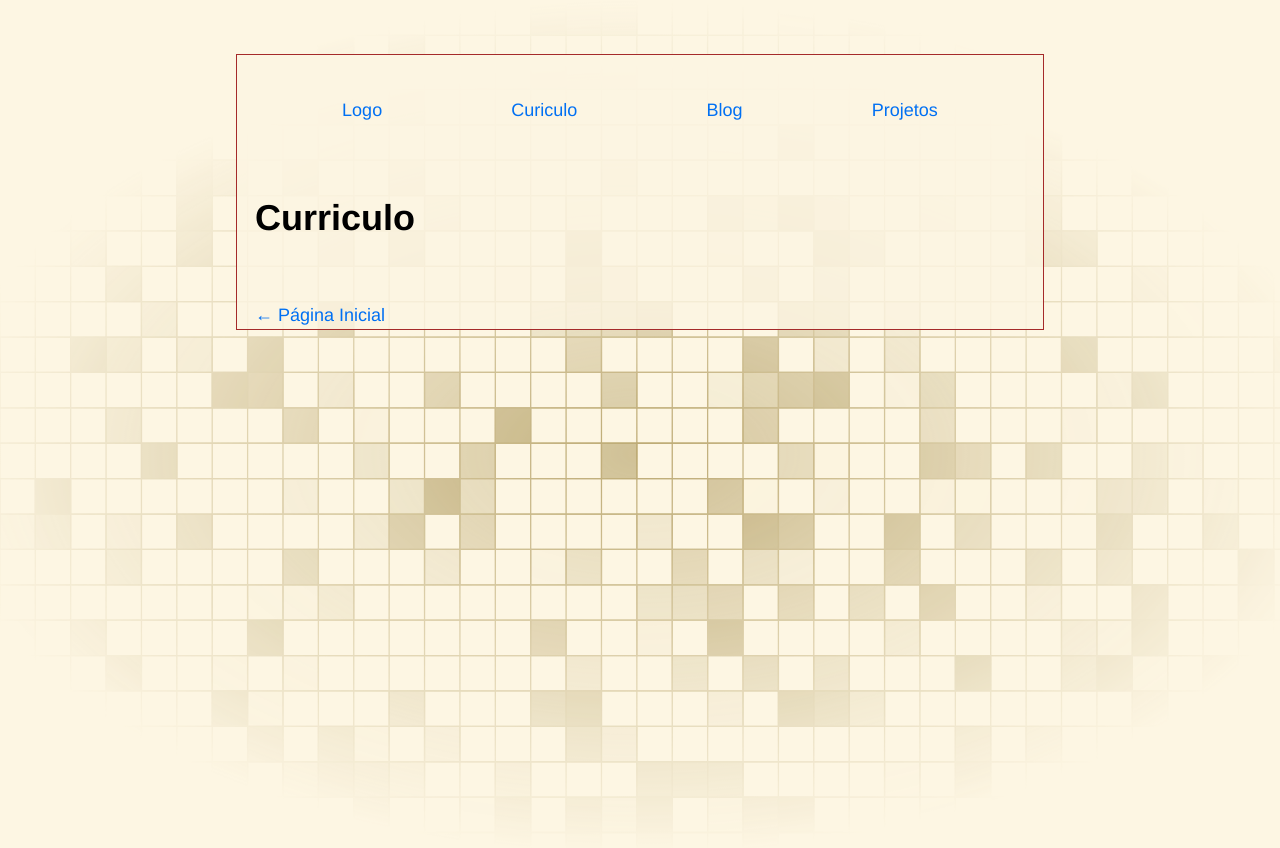
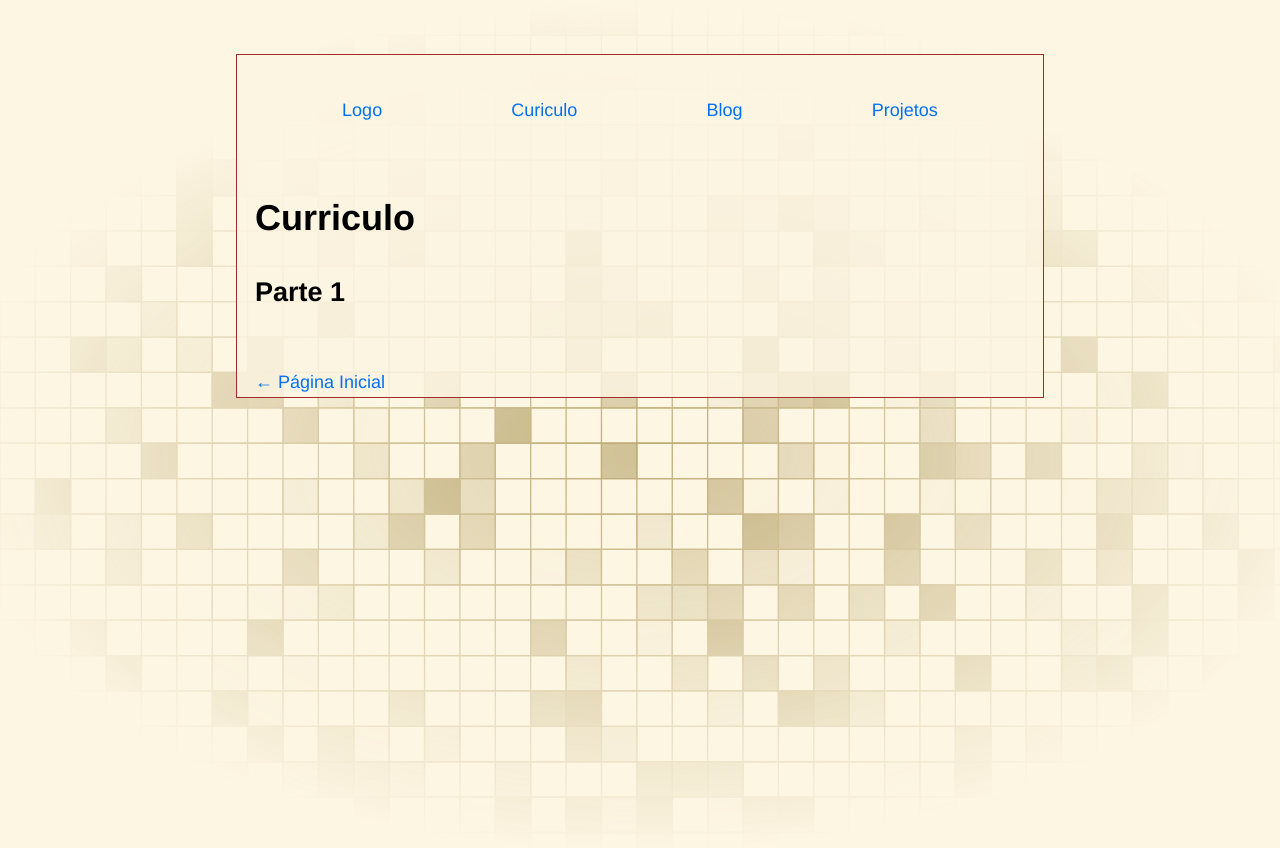
Before and after one commit to Andreyrvs/portfolio-blog, a Next.js app: page /curriculo in a window 1280 px wide. Shown: the top 848 px of the page. Built offline with nearby package versions, Linux system fonts and the light colour scheme.

Commit message:
chore: Curriculo (Pages) -

```diff
--- a/src/pages/curriculo/index.tsx
+++ b/src/pages/curriculo/index.tsx
@@ -4,6 +4,7 @@ export default function Curriculo() {
   return (
     <Layout>
       <h1>Curriculo</h1>
+      <h2>Parte 1</h2>
     </Layout>
   );
 }
```
